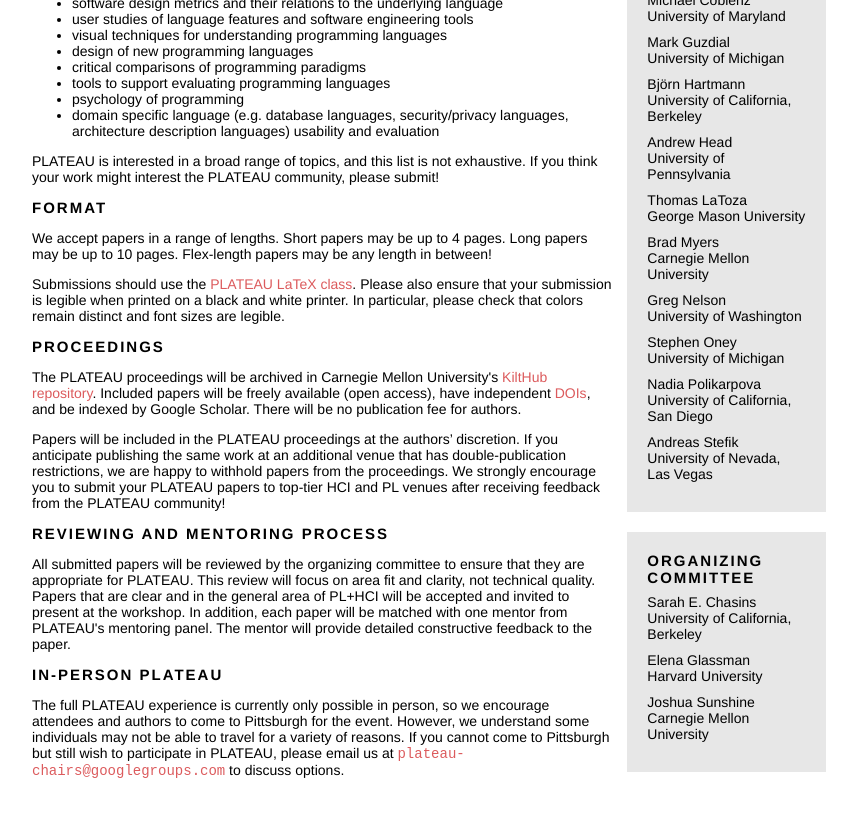
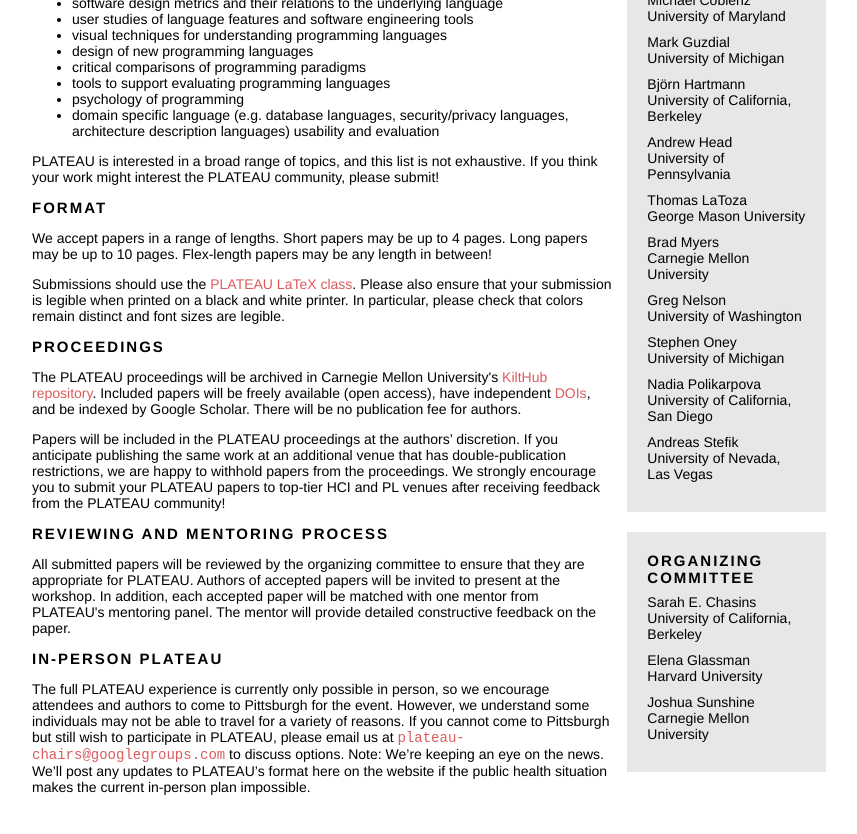
Before and after one commit to plateau-workshop/plateau-2024, a Jekyll site: the page built from index.html, in a window 1280 px wide and 900 px high, scrolled down 694 px. Shown: the top 834 px of the window, without its empty margins (211-1068 px from the left). Built offline with Jekyll 4.4.1, drawn with Linux system fonts in a browser that asks for light colours.

Commit message:
Plan for if health situation changes.

```diff
--- a/index.html
+++ b/index.html
@@ -111,13 +111,7 @@
 
   <div class="header lead">Reviewing and Mentoring Process</div>
   <p>
-    All submitted papers will be reviewed by the organizing committee to ensure
-    that they are appropriate for PLATEAU. This review will focus on area fit
-    and clarity, not technical quality. Papers that are clear and in the general
-    area of PL+HCI will be accepted and invited to present at the workshop. In
-    addition, each paper will be matched with one mentor from PLATEAU's
-    mentoring panel. The mentor will provide detailed constructive feedback to
-    the paper.
+    All submitted papers will be reviewed by the organizing committee to ensure that they are appropriate for PLATEAU. Authors of accepted papers will be invited to present at the workshop. In addition, each accepted paper will be matched with one mentor from PLATEAU's mentoring panel. The mentor will provide detailed constructive feedback on the paper.
   </p>
 
   <div class="header lead">In-Person PLATEAU</div>
@@ -130,5 +124,6 @@
     participate in PLATEAU, please email us at
     <span class="email">plateau-chairs@googlegroups.com</span> to discuss
     options.
+    Note: We’re keeping an eye on the news.  We’ll post any updates to PLATEAU’s format here on the website if the public health situation makes the current in-person plan impossible.
   </p>
 </div>
```
